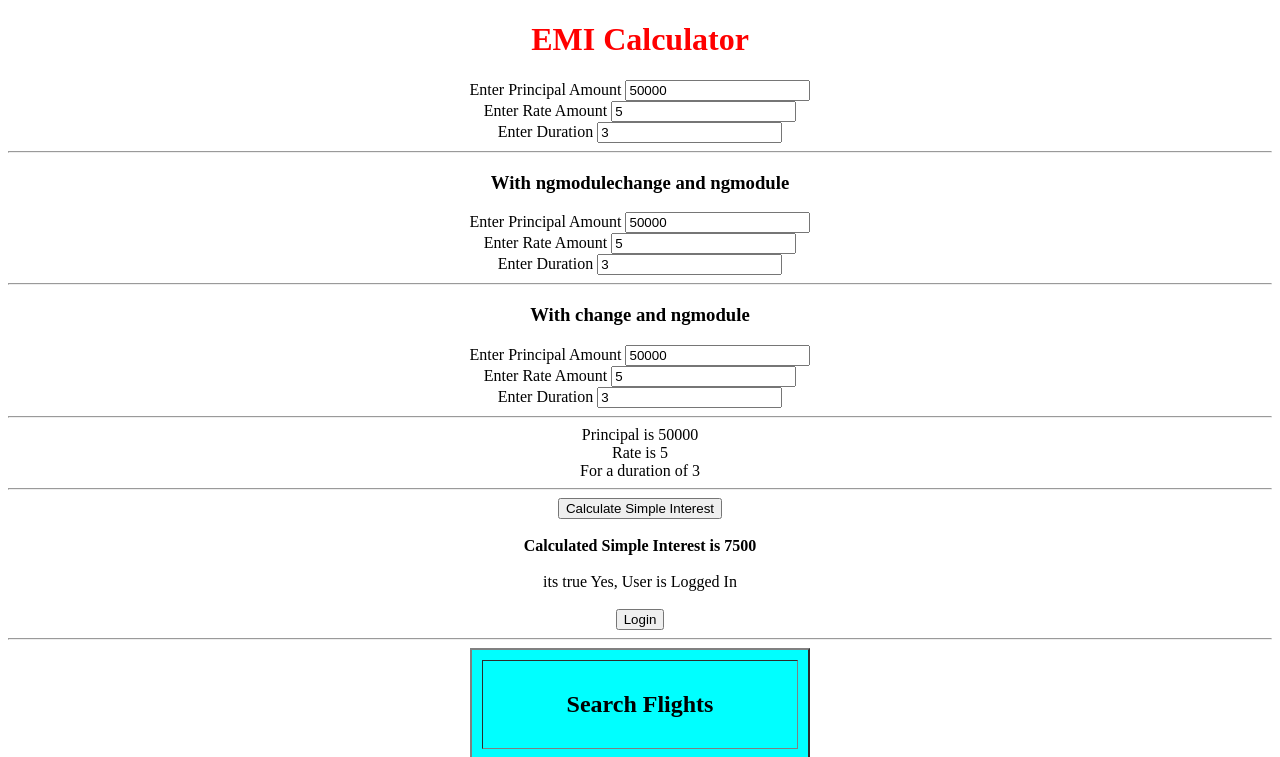
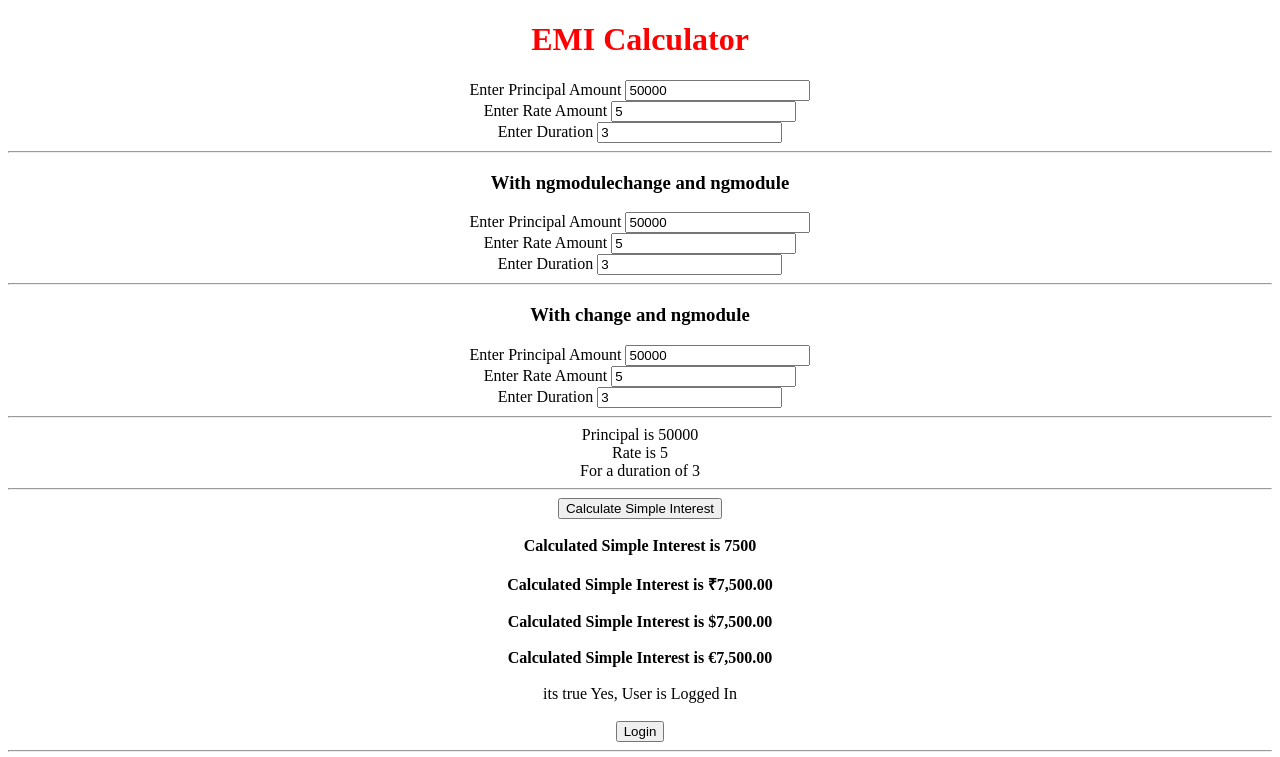
Before and after one commit to ameya1301999/Angular_Airline, an Angular app: page / in a window 1280 px wide. Shown: the top 757 px of the page. Built offline with nearby package versions, Linux system fonts and the light colour scheme.

Commit message:
currency format

```diff
--- a/src/app/app.component.html
+++ b/src/app/app.component.html
@@ -30,6 +30,10 @@
 	<hr>
 	<button (click)="calculateSimpleInterest()"> Calculate Simple Interest</button> <br><br>
 	<b><label>Calculated Simple Interest is {{si}}</label></b> <br> <br>
+	<b><label>Calculated Simple Interest is {{si | currency: 'INR'}}</label></b> <br> <br>
+	<b><label>Calculated Simple Interest is {{si | currency: 'USD'}}</label></b> <br> <br>
+	<b><label>Calculated Simple Interest is {{si | currency: 'EUR'}}</label></b> <br> <br>
+
 
 
 
```
